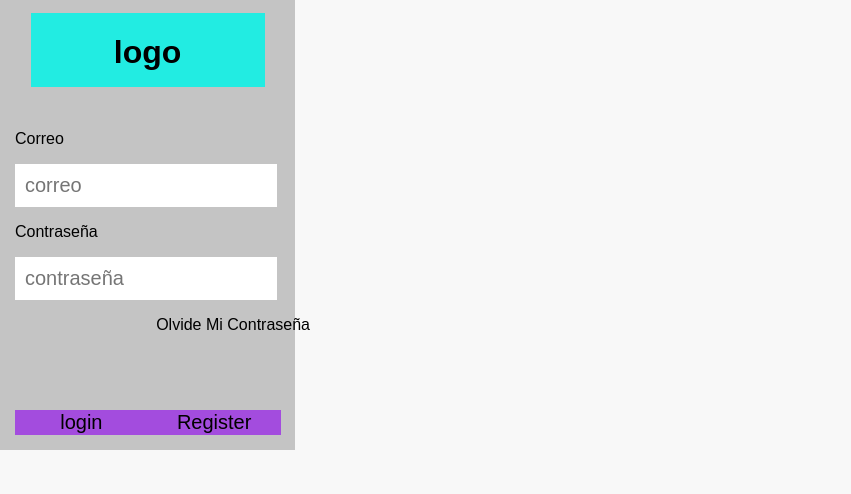
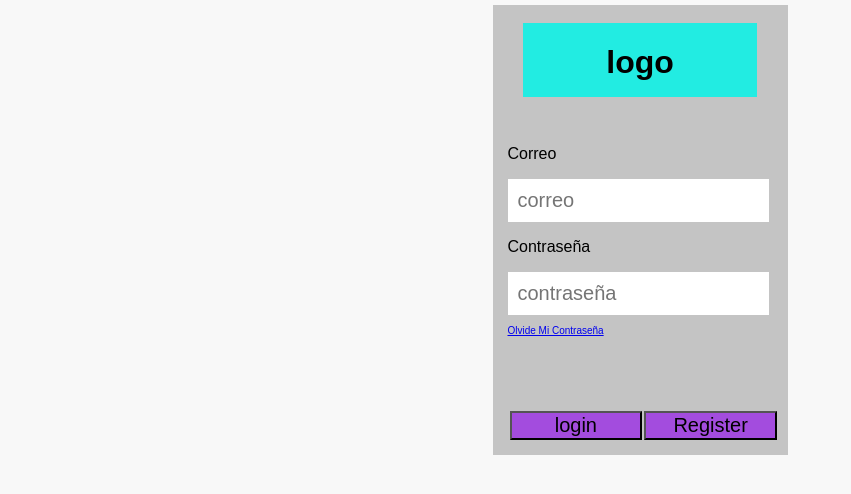
Before and after one commit to danieljjr/GG-Shop, a React (Create React App) app in the folder gg_shop/: page / in a window 1280 px wide. Shown: the top 494 px of the page, without its empty margins (0-851 px from the left). Built offline with nearby package versions, Linux system fonts and the light colour scheme.

Commit message:
create route fotgotPassword

```diff
--- /dev/null
+++ b/gg_shop/src/app/screens/fpassword.js
@@ -0,0 +1,15 @@
+import  '../styles/fpassword.css';
+
+export const fpassword =()  =>{
+    return (
+
+<body>
+<h1>hola mundo</h1>
+
+
+</body>
+
+);
+
+
+}
--- a/gg_shop/src/app/screens/login.js
+++ b/gg_shop/src/app/screens/login.js
@@ -23,7 +23,7 @@ return (
         <div class="input-contenedor">
             <p>Contraseña</p>
             <input type="password" placeholder="contraseña"></input>
-            <p class="texto"><a class="link">Olvide Mi Contraseña</a></p>
+            <p class="texto"><a class="link" href="/forgotPassword">Olvide Mi Contraseña</a></p>
 
         </div>
 
--- /dev/null
+++ b/gg_shop/src/app/styles/fpassword.css
@@ -0,0 +1,3 @@
+body{
+
+}
--- a/gg_shop/src/app/styles/login.css
+++ b/gg_shop/src/app/styles/login.css
@@ -1,7 +1,7 @@
 body{
 background-color: rgb(248, 248, 248);
 font-family: Arial, Helvetica, sans-serif;
-margin: 0;
+margin: 0 auto;
 
 }
 h1{
@@ -9,26 +9,39 @@ h1{
 }
 
 .logo{
-    margin: auto;
+
     background: #22ece2;
     width: 234px;
     height: 74px;
+    margin: auto;
+    display: flex;
+    justify-content: center;
+
 }
 
 .contenedor{
 
       width: 100%;
       padding: 15px;
+      align-items: center;
+
+
 
 
 }
 .formulario{
     display: flex;
-    justify-content: center;
+
     background: #c4c4c4;
     height: 450px;
     width: 295px;
     flex-direction: column;
+    justify-content: center;
+    margin: auto;
+    margin-top: 5px;
+
+
+
 
 
 }
@@ -43,23 +56,28 @@ input[type="password"]{
 }
 
 .texto{
-    text-align:right ;
+
+    font-size: 10px;
+    text-align: left;
+
+
+
 }
 
 .input-contenedor{
     margin-bottom: 15px;
-    border: 1px;
+
 }
 
 .button{
 
     margin-top: 60px;
-    border: none;
     width: 45%;
     font-size: 20px;
     background: #a34cde;
     padding: auto;
     cursor: pointer;
+    margin-left: 2px;
 
 }
 
--- a/gg_shop/src/index.js
+++ b/gg_shop/src/index.js
@@ -11,6 +11,8 @@ import {
 import reportWebVitals from './reportWebVitals';
 import { Login } from './app/screens/login';
 import { Dashboard } from './app/screens/dashboard';
+import { fpassword } from './app/screens/fpassword';
+
 
 const root = ReactDOM.createRoot(document.getElementById('root'));
 root.render(
@@ -19,6 +21,7 @@ root.render(
       <Routes>
         <Route exact path='/' element={< Login />}></Route>
         <Route exact path='/dashboard' element={< Dashboard />}></Route>
+        <Route exact path='/forgotPassword' element={< fpassword />}></Route>
       </Routes>
     </Router>
   </React.StrictMode>
```
